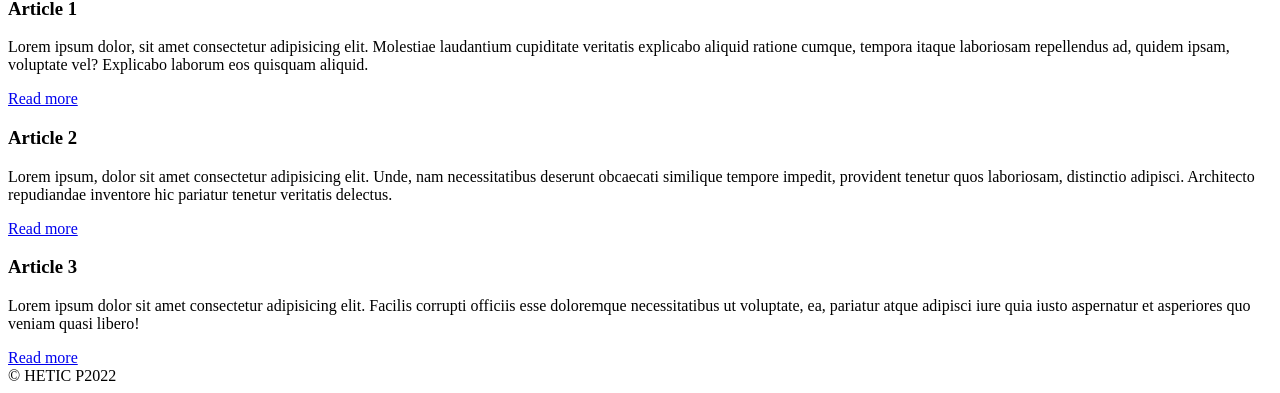
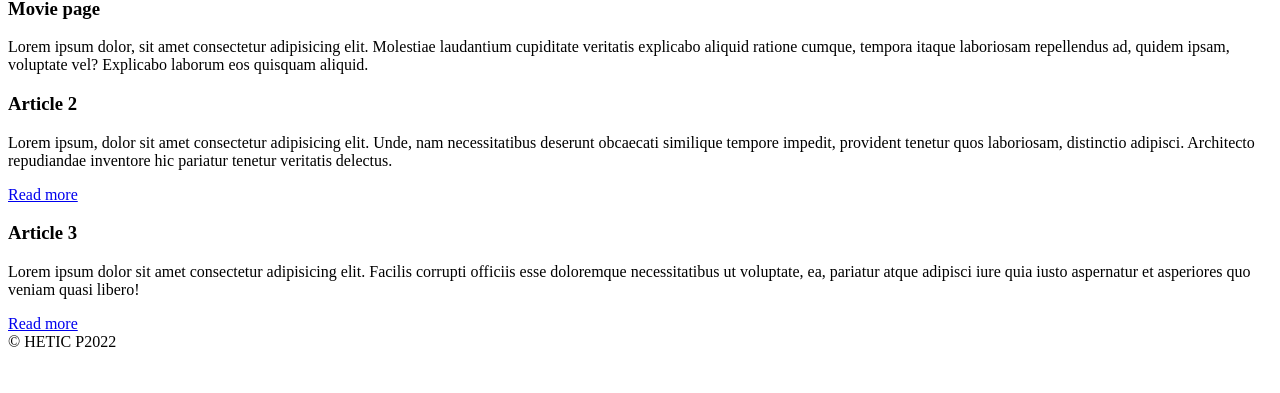
Before and after one commit to mctatepa/Back_SI, a PHP site: the page made by views/pages/home.php in a window 1280 px wide. Shown: the part 466-859 px from the top of the page. After the commit the page ends 813 px from the top, so only its background shows below. Run offline with PHP 8.4, Linux system fonts and the light colour scheme; the template is opened without the code that fills it: most values are stand-ins (such as "Sample title", 1, 10 or a date in 2020); some libraries are stand-ins or nearby versions.

Commit message:
:rocket: rooting movie page :rocket:

```diff
--- a/allocine/PHP/search.php
+++ b/allocine/PHP/search.php
@@ -7,7 +7,7 @@ define('ALLOCINE_SECRET_KEY', '29d185d98c984a359e6e6f26a0474269');
 
 $allocine = new Allocine(ALLOCINE_PARTNER_KEY, ALLOCINE_SECRET_KEY);
 
-$result_allocine = $allocine->search("fight club");
+$result_allocine = $allocine->search($movie);
 $result_allocine = json_decode($result_allocine);
 echo '<pre>';
 print_r(($result_allocine->feed->movie[0]->statistics->pressRating + $result_allocine->feed->movie[0]->statistics->userRating)/2);
--- a/public/index.php
+++ b/public/index.php
@@ -28,16 +28,15 @@ else if($q == 'about-us' || $q == 'about')
 {
     $controller = 'about';
 }
-else if(preg_match('/^article\/[1-9][0-9]*$/', $q))
+else if(preg_match('/^movie/' , $q))
 {
-    $controller = 'article';
+    $controller = 'movie';
 }
 else
 {
     $controller = '404';
 }
 
-
 // Include controller
 
 include '../views/partials/header.php';
--- a/views/pages/home.php
+++ b/views/pages/home.php
@@ -25,9 +25,12 @@
             <img src=<?=$url_image?> alt="what">
 
             <div class="infos">
+            <?php $movie_url = "movie=$title";
+            ?>
                 <div><?= $title ?></div>
                 <div><?= $overview ?></div>
                 <div><?= $release ?></div>
+                <a href=<?= urlencode($movie_url) ?>>test</a>
             </div>
         </div>
 
@@ -43,11 +46,9 @@
     $url_image = "http://image.tmdb.org/t/p/w300/$path";
 ?>
 <?php endforeach; ?>
-
 <article>
-    <h3>Article 1</h3>
+    <h3>Movie page</h3>
     <p>Lorem ipsum dolor, sit amet consectetur adipisicing elit. Molestiae laudantium cupiditate veritatis explicabo aliquid ratione cumque, tempora itaque laboriosam repellendus ad, quidem ipsam, voluptate vel? Explicabo laborum eos quisquam aliquid.</p>
-    <a href="article/1">Read more</a>
 </article>
 
 <article>
--- a/views/pages/article.php
+++ b/views/pages/movie.php
@@ -1,5 +1,6 @@
 <?php include '../views/partials/header.php' ?>
 
-<h1>Article <?= $id ?></h1>
+<h1>Movie <?= $movie ?></h1>
+
 
 <?php include '../views/partials/footer.php' ?>
```
Also changed, not shown: controllers/article.php (deleted, +0 -10 lines), controllers/home.php (+4 -4 lines), controllers/movie.php (added, +10 -0 lines).
